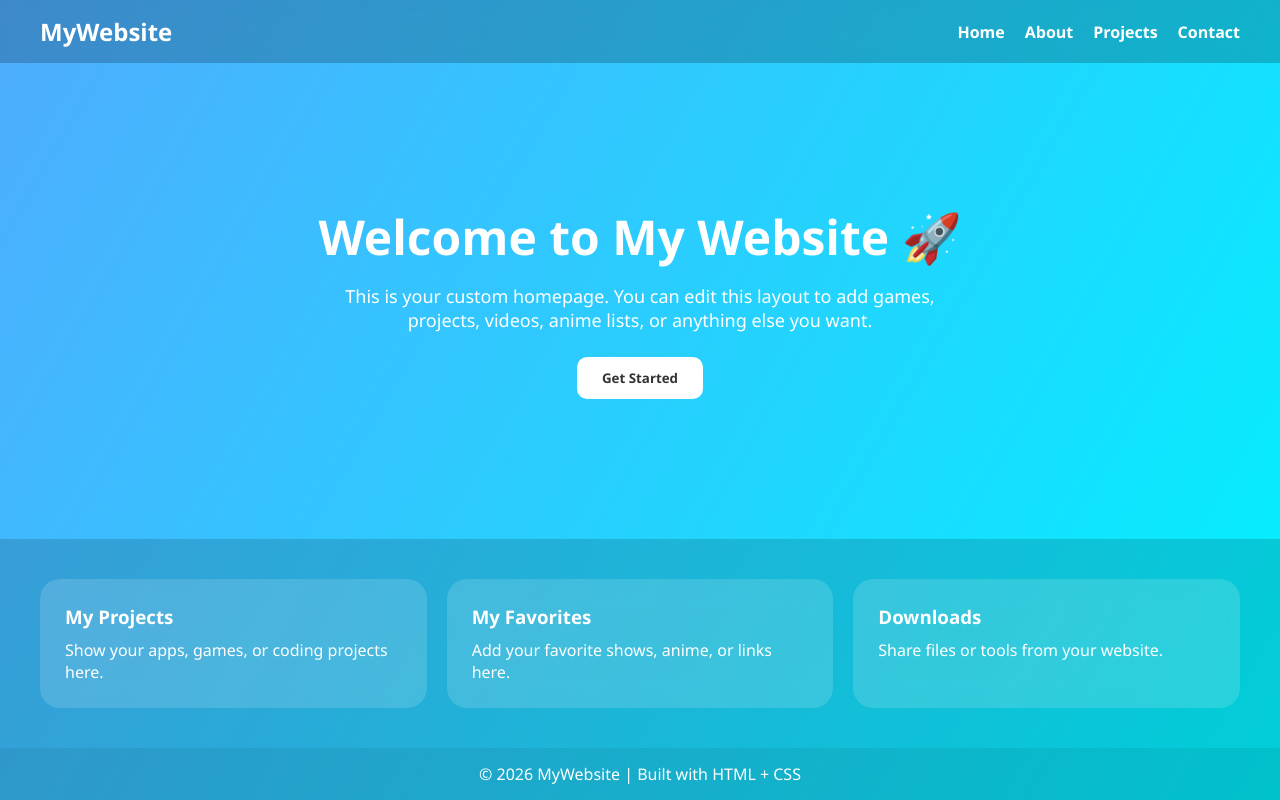
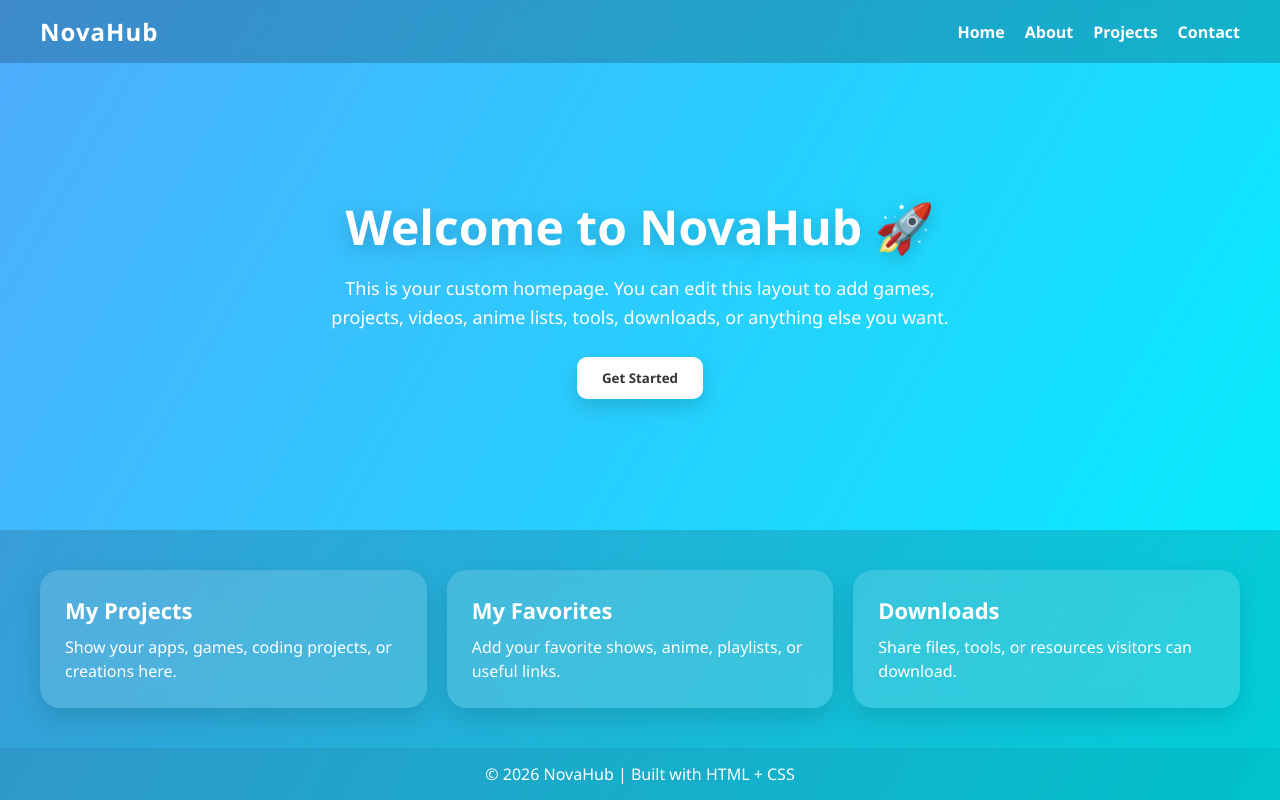
Before and after one commit to Tonypadgett/NovaHub, a plain HTML site: page index.html in a window 1280 px wide. Drawn offline with Linux system fonts and the light colour scheme.

Commit message:
index.html

```diff
--- a/index.html
+++ b/index.html
@@ -3,130 +3,20 @@
 <head>
   <meta charset="UTF-8" />
   <meta name="viewport" content="width=device-width, initial-scale=1.0" />
-  <title>My Homepage</title>
 
-  <style>
-    /* Reset */
-    * {
-      margin: 0;
-      padding: 0;
-      box-sizing: border-box;
-      font-family: "Segoe UI", Tahoma, Geneva, Verdana, sans-serif;
-    }
+  <!-- Website Title -->
+  <title>NovaHub</title>
 
-    body {
-      background: linear-gradient(120deg, #4facfe, #00f2fe);
-      min-height: 100vh;
-      color: white;
-      display: flex;
-      flex-direction: column;
-    }
+  <!-- External CSS Link -->
+  <link rel="stylesheet" href="style.css">
+</head>
 
-    /* Navbar */
-    nav {
-      display: flex;
-      justify-content: space-between;
-      align-items: center;
-      padding: 15px 40px;
-      background: rgba(0,0,0,0.2);
-      backdrop-filter: blur(10px);
-    }
-
-    nav h1 {
-      font-size: 24px;
-    }
-
-    nav ul {
-      display: flex;
-      list-style: none;
-      gap: 20px;
-    }
-
-    nav a {
-      text-decoration: none;
-      color: white;
-      font-weight: bold;
-      transition: 0.3s;
-    }
-
-    nav a:hover {
-      opacity: 0.7;
-    }
-
-    /* Hero Section */
-    .hero {
-      flex: 1;
-      display: flex;
-      justify-content: center;
-      align-items: center;
-      flex-direction: column;
-      text-align: center;
-      padding: 40px;
-    }
-
-    .hero h2 {
-      font-size: 48px;
-      margin-bottom: 15px;
-    }
-
-    .hero p {
-      font-size: 18px;
-      max-width: 600px;
-      margin-bottom: 25px;
-    }
-
-    .hero button {
-      padding: 12px 25px;
-      border: none;
-      border-radius: 10px;
-      background: white;
-      color: #333;
-      font-weight: bold;
-      cursor: pointer;
-      transition: 0.3s;
-    }
-
-    .hero button:hover {
-      transform: scale(1.05);
-    }
-
-    /* Cards Section */
-    .cards {
-      display: grid;
-      grid-template-columns: repeat(auto-fit, minmax(250px, 1fr));
-      gap: 20px;
-      padding: 40px;
-      background: rgba(0,0,0,0.15);
-    }
-
-    .card {
-      background: rgba(255,255,255,0.15);
-      backdrop-filter: blur(12px);
-      border-radius: 20px;
-      padding: 25px;
-      transition: 0.3s;
-    }
-
-    .card:hover {
-      transform: translateY(-8px);
-    }
-
-    .card h3 {
-      margin-bottom: 10px;
-    }
-
-    /* Footer */
-    footer {
-      text-align: center;
-      padding: 15px;
-      background: rgba(0,0,0,0.2);
-    }
-  </style>
-</head>
 <body>
 
+  <!-- Navigation Bar -->
   <nav>
-    <h1>MyWebsite</h1>
+    <h1>NovaHub</h1>
+
     <ul>
       <li><a href="#">Home</a></li>
       <li><a href="#">About</a></li>
@@ -135,35 +25,50 @@
     </ul>
   </nav>
 
+
+  <!-- Hero Section -->
   <section class="hero">
-    <h2>Welcome to My Website 🚀</h2>
+
+    <h2>Welcome to NovaHub 🚀</h2>
+
     <p>
       This is your custom homepage. You can edit this layout to add games,
-      projects, videos, anime lists, or anything else you want.
+      projects, videos, anime lists, tools, downloads, or anything else you want.
     </p>
-    <button onclick="alert('Welcome to your site!')">Get Started</button>
+
+    <button onclick="alert('Welcome to NovaHub!')">
+      Get Started
+    </button>
+
   </section>
 
+
+  <!-- Cards Section -->
   <section class="cards">
+
     <div class="card">
       <h3>My Projects</h3>
-      <p>Show your apps, games, or coding projects here.</p>
+      <p>Show your apps, games, coding projects, or creations here.</p>
     </div>
 
     <div class="card">
       <h3>My Favorites</h3>
-      <p>Add your favorite shows, anime, or links here.</p>
+      <p>Add your favorite shows, anime, playlists, or useful links.</p>
     </div>
 
     <div class="card">
       <h3>Downloads</h3>
-      <p>Share files or tools from your website.</p>
+      <p>Share files, tools, or resources visitors can download.</p>
     </div>
+
   </section>
 
+
+  <!-- Footer -->
   <footer>
-    <p>© 2026 MyWebsite | Built with HTML + CSS</p>
+    <p>© 2026 NovaHub | Built with HTML + CSS</p>
   </footer>
+
 
 </body>
 </html>
```
